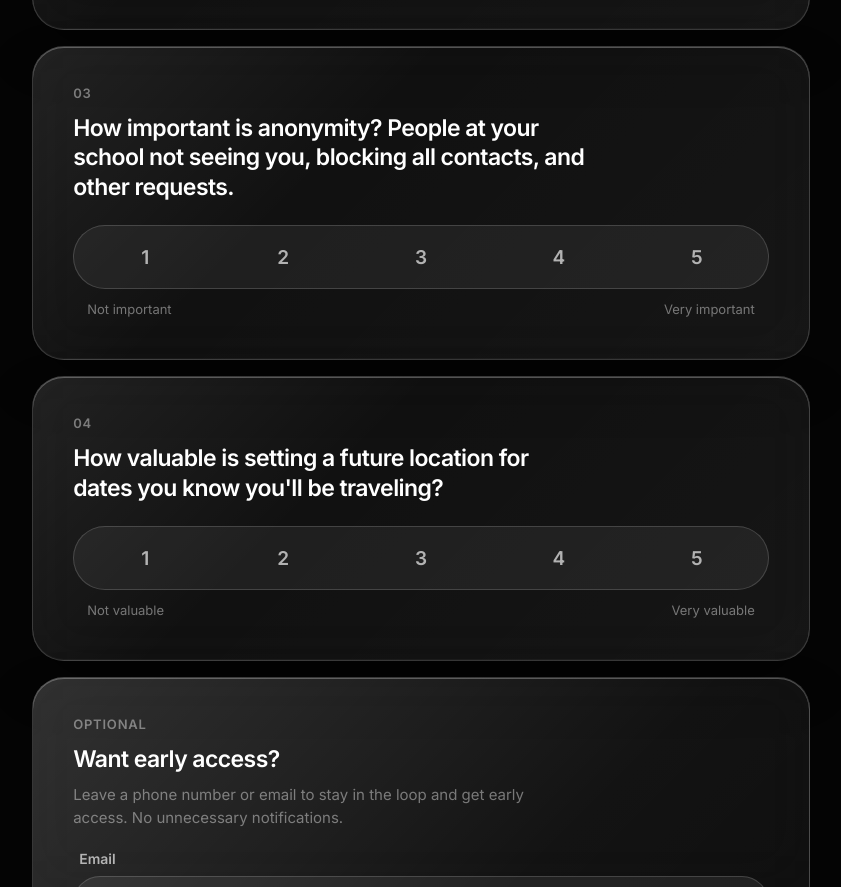
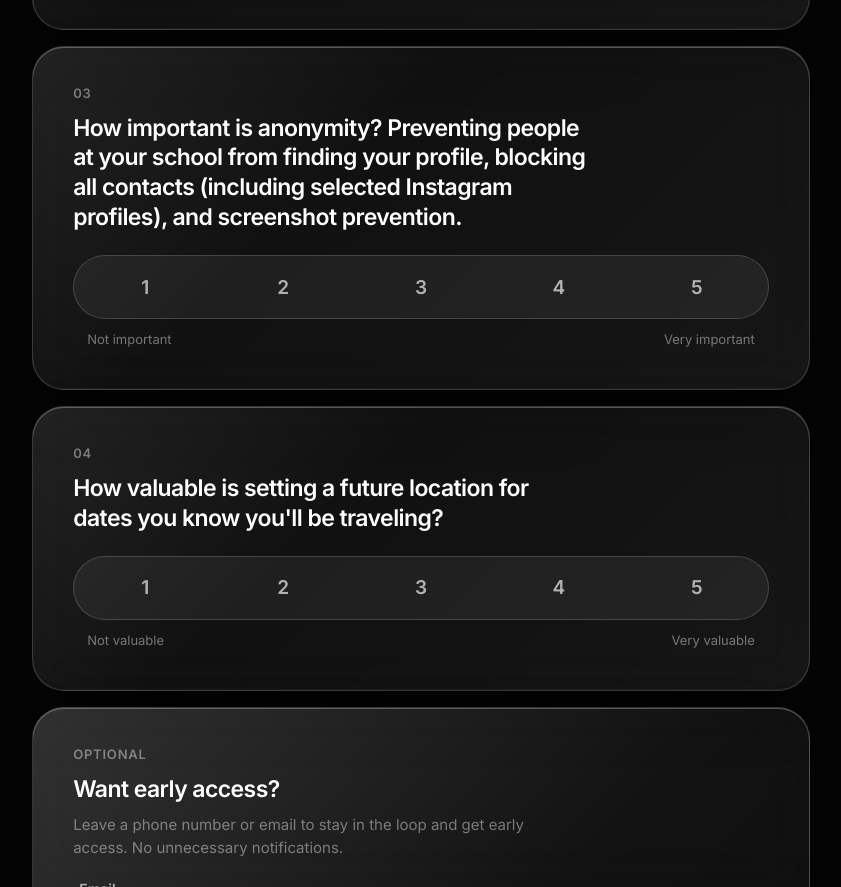
Before and after one commit to emmettmack/lettered-survey, a plain HTML site: page index.html in a window 1280 px wide. Shown: the part 1152-2039 px from the top of the page, without its empty margins (219-1060 px from the left). Drawn offline with Linux system fonts and the light colour scheme.

Commit message:
Add files via upload

```diff
--- a/index.html
+++ b/index.html
@@ -60,7 +60,7 @@
     <!-- Q3 -->
     <div class="q glass">
       <fieldset>
-        <legend><span class="num">03</span>How important is anonymity? People at your school not seeing you, blocking all contacts, and other requests.</legend>
+        <legend><span class="num">03</span>How important is anonymity? Preventing people at your school from finding your profile, blocking all contacts (including selected Instagram profiles), and screenshot prevention.</legend>
         <div class="body">
           <div class="scale">
             <input type="radio" name="q3" id="q3-1" value="1"><label for="q3-1">1</label>
```
